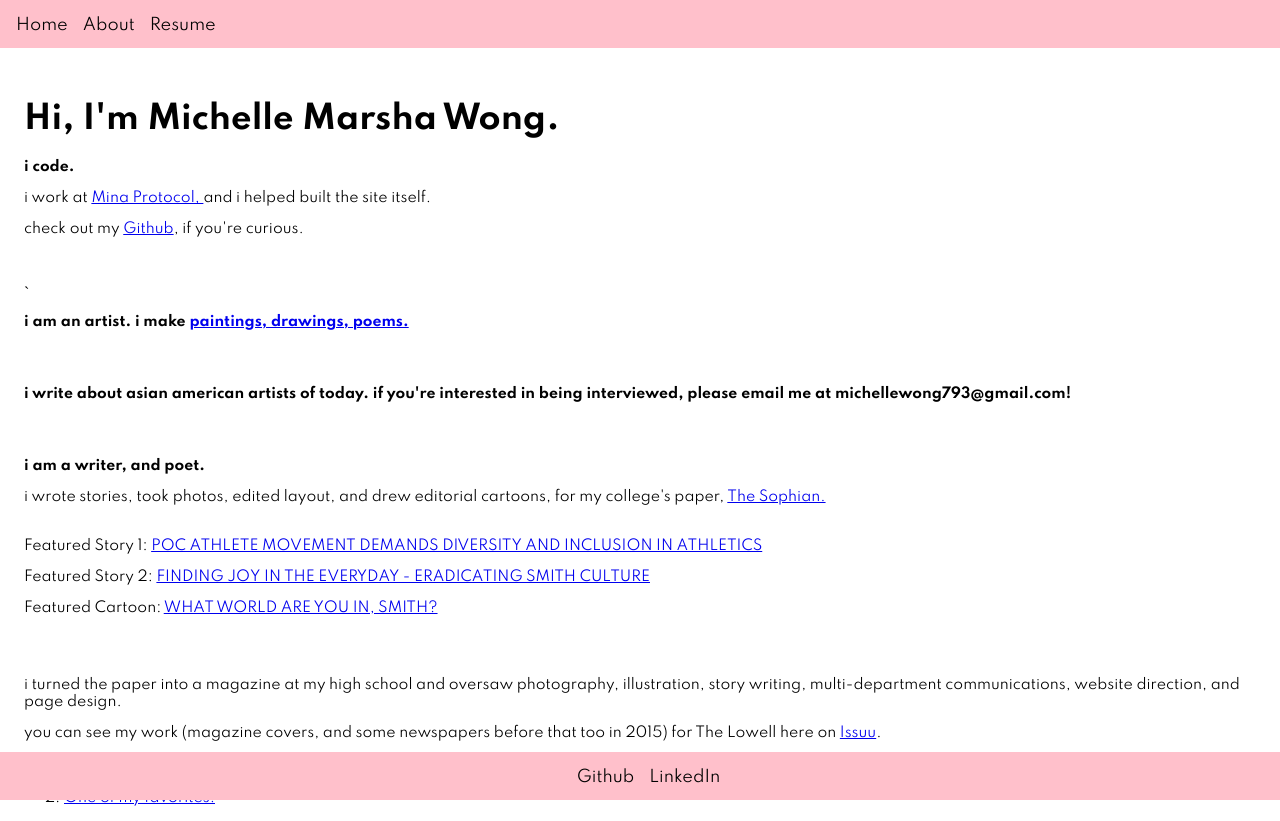
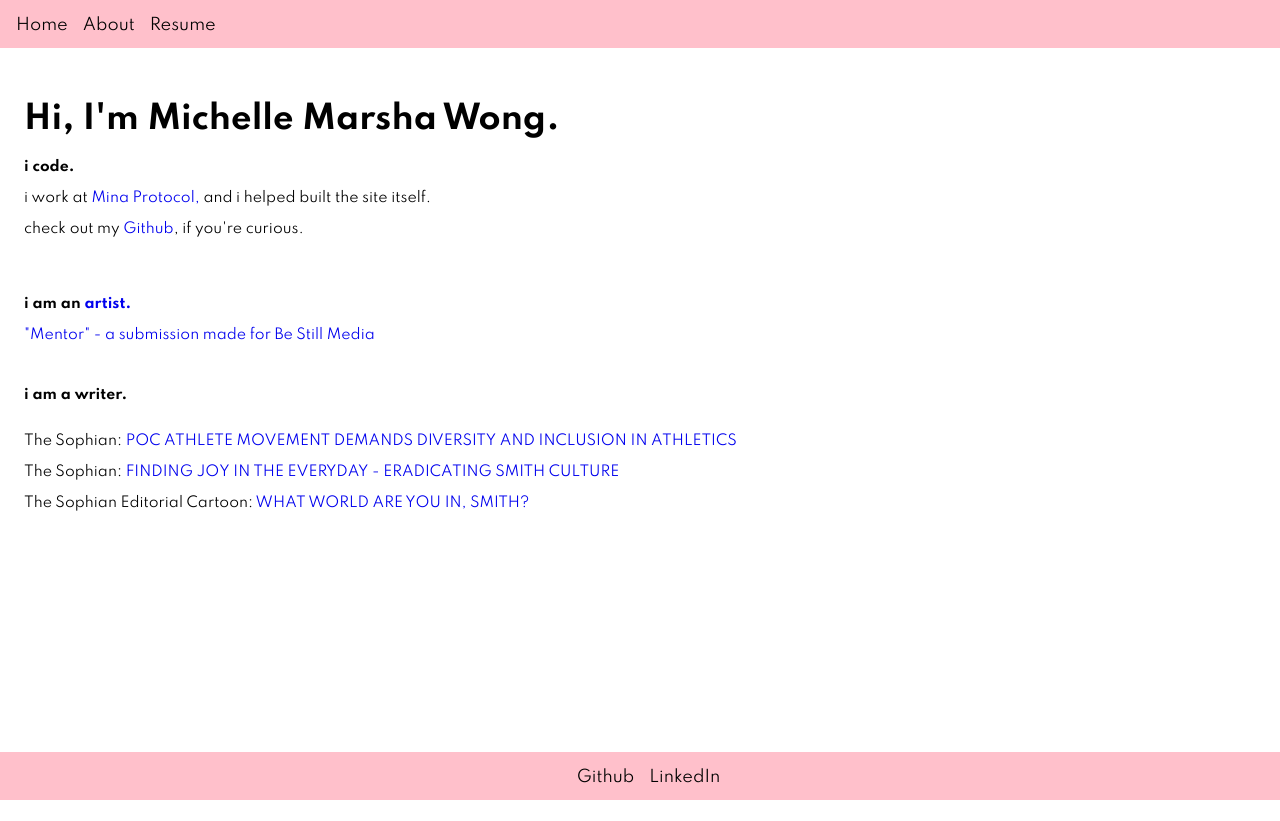
Before and after one commit to michellewong793/personalsite, a Next.js app: page / in a window 1280 px wide. After the commit the page ends 800 px from the top, so only its background shows below. Built offline with nearby package versions, Linux system fonts and the light colour scheme.

Commit message:
add description and update index page

```diff
--- a/components/Theme.js
+++ b/components/Theme.js
@@ -4,12 +4,9 @@ let styles = {
         fontSize: '14px',
     },
 
-    a: {
-        textDecoration: 'none',
-        color: 'purple',
-        hover: {
-            color: 'blue'
-        }
+    h2: {
+        fontFamily: 'Spartan',
+        fontSize: '16px',
     },
 
     header: {
@@ -18,8 +15,7 @@ let styles = {
 
     link: {
         fontFamily: 'Spartan',
-        fontSize: '1rem',
-        marginBottom: '10px',
+        fontSize: '14px',
         textDecoration: 'none',
     },
 
@@ -27,6 +23,8 @@ let styles = {
         marginTop: 100,
         paddingLeft: '1rem',
         paddingRight: '1rem',
+        marginBottom: 100,
+
     },
 
     flexContainer: {
--- a/pages/index.js
+++ b/pages/index.js
@@ -1,6 +1,8 @@
 import Layout from '../components/Layout';
 import Styles from '../components/Theme';
 import Spacer from '../components/Spacer';
+import Link from 'next/link';
+
 
 export default function Index() {
     return (
@@ -9,42 +11,26 @@ export default function Index() {
             <div style={Styles.content}>
                 <h1 style={Styles.header}>Hi, I'm Michelle Marsha Wong.</h1>
                 <h2 style={Styles.body}>i code.</h2>
-                <p style={Styles.body}>i work at <a href="https://minaprotocol.com"> Mina Protocol, </a> and i helped built the site itself.  </p>
-                <p style={Styles.body}>check out my <a href="https://github.com/michellewong793">Github</a>, if you're curious.</p>
+                <p style={Styles.body}>i work at <a href="https://minaprotocol.com" style={Styles.link} > Mina Protocol, </a> and i helped built the site itself.  </p>
+                <p style={Styles.body}>check out my <a href="https://github.com/michellewong793" style={Styles.link} >Github</a>, if you're curious.</p>
                 <Spacer height={2} />
-        `
-                <h2 style={Styles.body}>i am an artist. i make   <a href="https://instagram.com/brain_to_ink"> paintings, drawings, poems. </a>
+
+                <h2 style={Styles.body}>i am an <a href="https://instagram.com/brain_to_ink" style={Styles.link}> artist. </a>
                 </h2>
+
+                <a href="/mentor" style={Styles.link}> "Mentor" - a submission made for Be Still Media </a>
+                <Spacer height={2} />
+
+                <h2 style={Styles.body}>i am a writer. </h2>
+
+                <Spacer height={0.2} />
+
+                <p style={Styles.body}>The Sophian: <a style={Styles.link} href="https://thesophian.com/2018-10-25-poc-athlete-movement-demands-diversity-and-inclusion-in-athletics/" >POC ATHLETE MOVEMENT DEMANDS DIVERSITY AND INCLUSION IN ATHLETICS</a> </p>
+                <p style={Styles.body}>The Sophian: <a style={Styles.link} href="https://thesophian.com/2019-2-7-eradicating-smith-culture-i-smile-at-smith-students-i-dont-know-and-i-like-it/">FINDING JOY IN THE EVERYDAY - ERADICATING SMITH CULTURE</a> </p>
+                <p style={Styles.body}>The Sophian Editorial Cartoon: <a style={Styles.link} href="https://thesophian.com/2018-11-15-is-this-healing/">WHAT WORLD ARE YOU IN, SMITH? </a> </p>
 
                 <Spacer height={2} />
 
-                <h2 style={Styles.body}>i write about asian american artists of today. if you're interested in being interviewed, please email me at michellewong793@gmail.com!
-                </h2>
-
-                <Spacer height={2} />
-
-                <h2 style={Styles.body}>i am a writer, and poet. </h2>
-
-                <p style={Styles.body}>i wrote stories, took photos, edited layout, and drew editorial cartoons, for my college's paper,  <a href="https://thesophian.com/?s=michelle+wong">The Sophian. </a></p>
-                <Spacer height={0.2} />
-
-                <p style={Styles.body}>Featured Story 1: <a href="https://thesophian.com/2018-10-25-poc-athlete-movement-demands-diversity-and-inclusion-in-athletics/">POC ATHLETE MOVEMENT DEMANDS DIVERSITY AND INCLUSION IN ATHLETICS</a> </p>
-                <p style={Styles.body}>Featured Story 2: <a href="https://thesophian.com/2019-2-7-eradicating-smith-culture-i-smile-at-smith-students-i-dont-know-and-i-like-it/">FINDING JOY IN THE EVERYDAY - ERADICATING SMITH CULTURE</a> </p>
-                <p style={Styles.body}>Featured Cartoon: <a href="https://thesophian.com/2018-11-15-is-this-healing/">WHAT WORLD ARE YOU IN, SMITH? </a> </p>
-
-                <Spacer height={2} />
-                <p style={Styles.body}>i turned the paper into a magazine at my high school and oversaw photography, illustration, story writing, multi-department communications, website direction, and page design. <a href="https://web.archive.org/web/20150321143154/http://thelowell.org/"> </a></p>
-
-                <p style={Styles.body}> you can see my work (magazine covers, and some newspapers before that too in 2015) for The Lowell here on <a href="https://issuu.com/thelowell">Issuu</a>. </p>
-                <Spacer height={0.2} />
-
-                <p style={Styles.body}>
-                    <ol>
-                        <li> <a href="https://issuu.com/thelowell/docs/october2014thelowellmagazine"> First one I ever made. </a> </li>
-                        <li> <a href="https://issuu.com/thelowell/docs/october2014thelowellmagazine"> One of my favorites. </a> </li>
-
-                    </ol>
-                </p>
             </div>
         </div >
     );
--- a/pages/mentor.js
+++ b/pages/mentor.js
@@ -10,6 +10,7 @@ export default function Mentor() {
                 <p style={Styles.body}>
                   <strong>Great teachers change lives. They help us see who we can be. They give us hope. Great teachers, coaches, mentors, seize opportunities in tumultuousness times and turn them into transformative moments. This is such a moment. How have our lives been changed by those whom we can never pay back?
                </strong> </p>
+                <h2 style={Styles.h2}> Outlines I Could Not See </h2>
                 <p style={Styles.body}>
                     I chose to use watercolor painting because that is the medium I love the most.
                     As a woman in tech, finding a mentor was really difficult. Once my mentor came into my life, he was always there for me.
```
